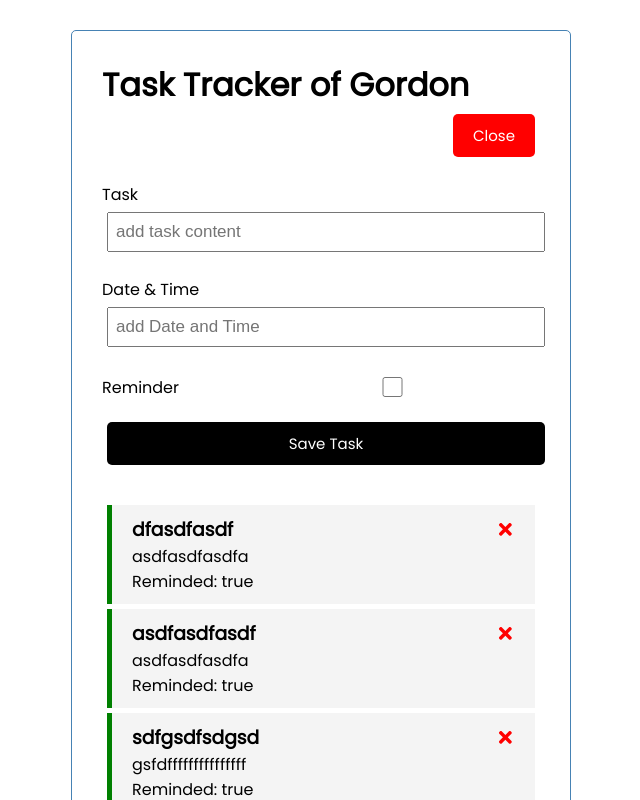
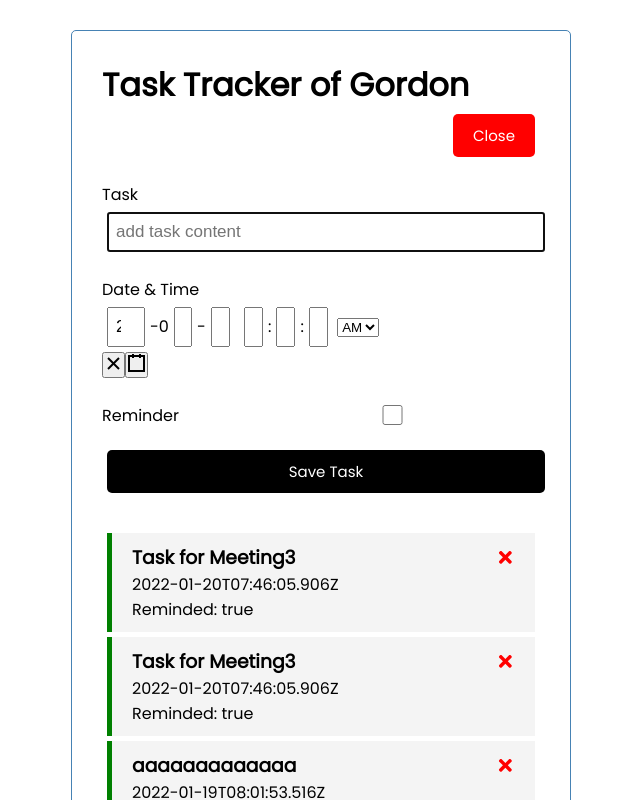
Before and after one commit to gordenfl/react_api, a React (Create React App) app: page / in a window 1280 px wide. Both pictures are taken after a click on the button "Add". Shown: the top 800 px of the page, without its empty margins (319-959 px from the left). Built offline with nearby package versions, Linux system fonts and the light colour scheme; data requests are answered from the project's data file.

Commit message:
add datetime plugin

```diff
--- a/db.json
+++ b/db.json
@@ -1,28 +1,34 @@
 {
   "tasks": [
     {
-      "text": "dfasdfasdf",
-      "day": "asdfasdfasdfa",
+      "text": "Task for Meeting3",
+      "day": "2022-01-20T07:46:05.906Z",
+      "reminder": true,
+      "id": 4
+    },
+    {
+      "text": "Task for Meeting3",
+      "day": "2022-01-20T07:46:05.906Z",
+      "reminder": true,
+      "id": 5
+    },
+    {
+      "text": "aaaaaaaaaaaaa",
+      "day": "2022-01-19T08:01:53.516Z",
       "reminder": true,
       "id": 6
     },
     {
-      "text": "asdfasdfasdf",
-      "day": "asdfasdfasdfa",
+      "text": "test",
+      "day": "2022-01-19T08:06:36.043Z",
       "reminder": true,
       "id": 7
     },
     {
-      "text": "sdfgsdfsdgsd",
-      "day": "gsfdfffffffffffffff",
-      "reminder": true,
+      "text": "tes1",
+      "day": "2022-01-21T08:00:00.000Z",
+      "reminder": "",
       "id": 8
-    },
-    {
-      "text": "aaaaaaaaa",
-      "day": "vvvvvvvvvvvvv",
-      "reminder": false,
-      "id": 9
     }
   ]
 }
--- a/package.json
+++ b/package.json
@@ -8,6 +8,7 @@
     "@testing-library/user-event": "^13.5.0",
     "json-server": "^0.17.0",
     "react": "^17.0.2",
+    "react-datetime-picker": "^3.4.3",
     "react-dom": "^17.0.2",
     "react-icons": "^4.3.1",
     "react-scripts": "5.0.0",
--- a/src/App.js
+++ b/src/App.js
@@ -22,8 +22,6 @@ const App = () => {
     const fetchTasks = async ()=> {
       const res = await fetch(getServerUrl())
       const data = await res.json()
-
-      console.log(data)
       setTasks(data)
     }
 
--- a/src/components/AddTask.js
+++ b/src/components/AddTask.js
@@ -1,8 +1,9 @@
 import { useState } from "react";
+import DateTimePicker from 'react-datetime-picker';
 
 const AddTask = ({onAdd}) =>{
     const [text, setText] = useState('');
-    const [day, setDay] = useState('');
+    const [day, setDay] = useState(new Date());
     const [reminder, setReminder] = useState(false);
     const onSubmit = (e)=> {
         e.preventDefault()
@@ -17,19 +18,37 @@ const AddTask = ({onAdd}) =>{
 
         onAdd({text, day, reminder})
 
-        //setText('')
-        //setDay('')
-        //setReminder(false)
+        setText("")
+        setDay("")
+        setReminder("")
+
     }
     return(
         <form className="add-form" onSubmit={onSubmit}>
             <div className="form-control">
                 <label>Task</label>
-                <input type='text' placeholder="add task content" value={text} onChange={(e)=> setText(e.target.value)}></input>
+                <input type='text' autoFocus placeholder="add task content" value={text} onChange={(e)=> setText(e.target.value)}></input>
             </div>
             <div className="form-control">
                 <label>Date & Time</label>
-                <input type='text' placeholder="add Date and Time" value={day} onChange={(e)=> setDay(e.target.value)}></input>
+                <div>
+                    <DateTimePicker
+                        onChange={setDay}
+                        value={day}
+                        amPmAriaLabel="Select AM/PM"
+                        calendarAriaLabel="Toggle calendar"
+                        clearAriaLabel="Clear value"
+                        dayAriaLabel="Day"
+                        hourAriaLabel="Hour"
+                        maxDetail="second"
+                        minuteAriaLabel="Minute"
+                        monthAriaLabel="Month"
+                        nativeInputAriaLabel="Date and time"
+                        secondAriaLabel="Second"
+                        yearAriaLabel="Year"
+                        format="y-MM-dd h:mm:ss a"
+                    />
+                </div>
             </div>
             <div className="form-control form-control-check">
                 <label>Reminder</label>
```
Also changed, not shown: 1 other file (tests, documents, lock files or other folders).
